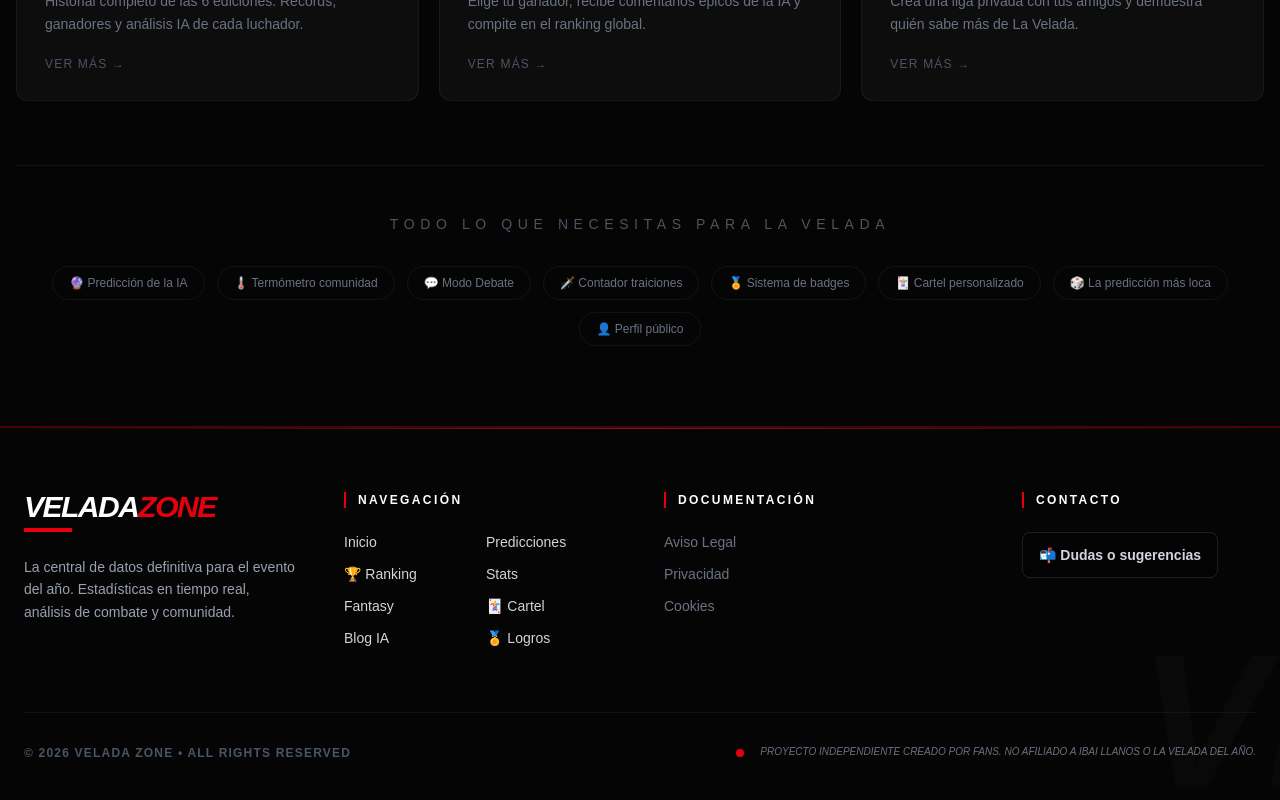
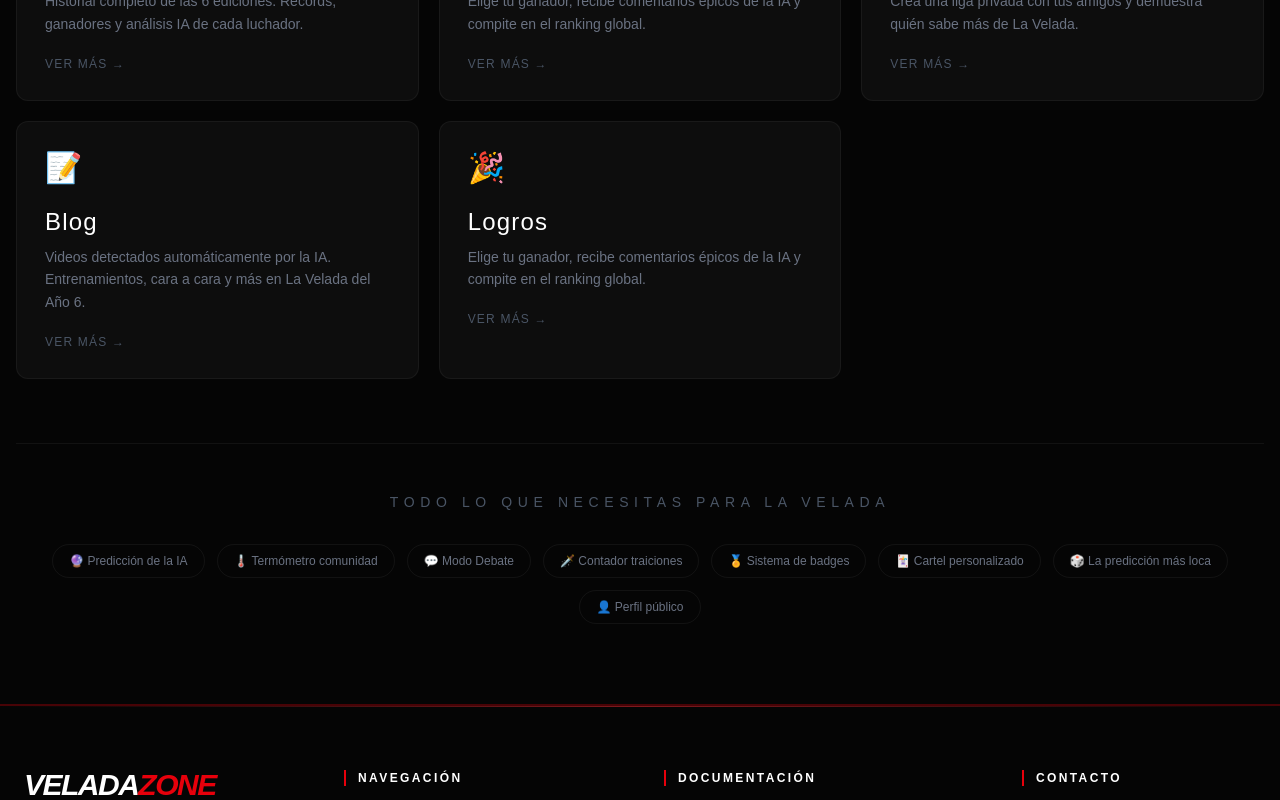
Before and after one commit to RubenMeju/veladazone-cubepath, a Next.js app in the folder frontend/: page / in a window 1280 px wide. Shown: the part 1780-2580 px from the top of the page. Built offline with nearby package versions, Linux system fonts and the light colour scheme; no server answers.

Commit message:
añadir logros y blog

```diff
--- a/frontend/src/components/home/FeaturesGrid.tsx
+++ b/frontend/src/components/home/FeaturesGrid.tsx
@@ -26,6 +26,22 @@
       "Crea una liga privada con tus amigos y demuestra quién sabe más de La Velada.",
     href: "/fantasy",
     accent: "#9146FF",
+  },
+  {
+    icon: "📝",
+    title: "Blog",
+    description:
+      "Videos detectados automáticamente por la IA. Entrenamientos, cara a cara y más en La Velada del Año 6.",
+    href: "/blog",
+    accent: "#f4a261",
+  },
+  {
+    icon: "🎉",
+    title: "Logros",
+    description:
+      "Elige tu ganador, recibe comentarios épicos de la IA y compite en el ranking global.",
+    href: "/logros",
+    accent: "#f4a261",
   },
 ];
 
```
